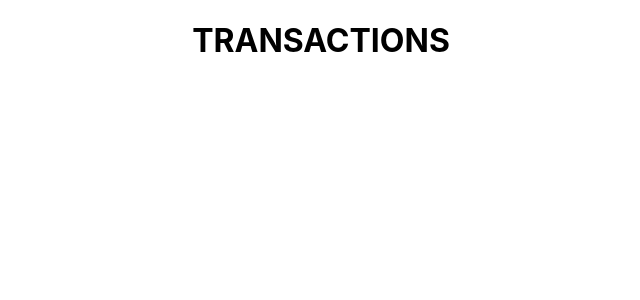
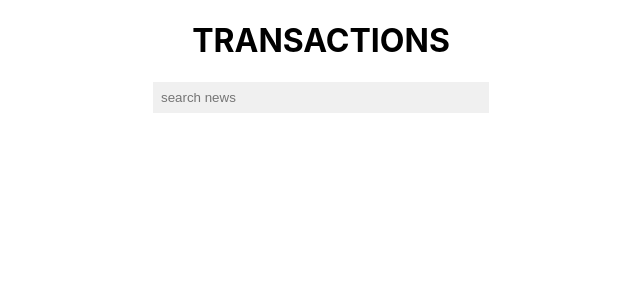
Before and after one commit to Max-Mahinda/-home-max-moringa-course-work-react-react-challenge-week1, a React (Create React App) app: page / in a window 1280 px wide. Shown: the top 300 px of the page, without its empty margins (319-959 px from the left). Built offline with nearby package versions, Linux system fonts and the light colour scheme; data requests are answered from the project's data file.

Commit message:
added searchbar

```diff
--- a/src/App.js
+++ b/src/App.js
@@ -2,6 +2,7 @@ import logo from './logo.svg';
 import './App.css';
 import Header from './components/Header';
 import { useState,useEffect } from 'react';
+import SearchBar from './SearhaBar';
 
 function App() {
   const [transactions,setTransactions]=useState([])
@@ -27,6 +28,7 @@ function App() {
     <div className="App">
 
     <Header />
+    <SearchBar/>
     </div>
   );
 }
--- /dev/null
+++ b/src/SearhaBar.js
@@ -0,0 +1,14 @@
+const SearchBar = ({keyword, onChange}) => {
+    const BarStyle = {width:"20rem",background:"#F0F0F0", border:"none", padding:"0.5rem"};
+    return (
+      <input
+       style={BarStyle}
+       key="search-bar"
+       value={keyword}
+       placeholder={"search news"}
+       onChange={(e) => onChange(e.target.value)}
+      />
+    );
+  }
+
+  export default SearchBar;
```
